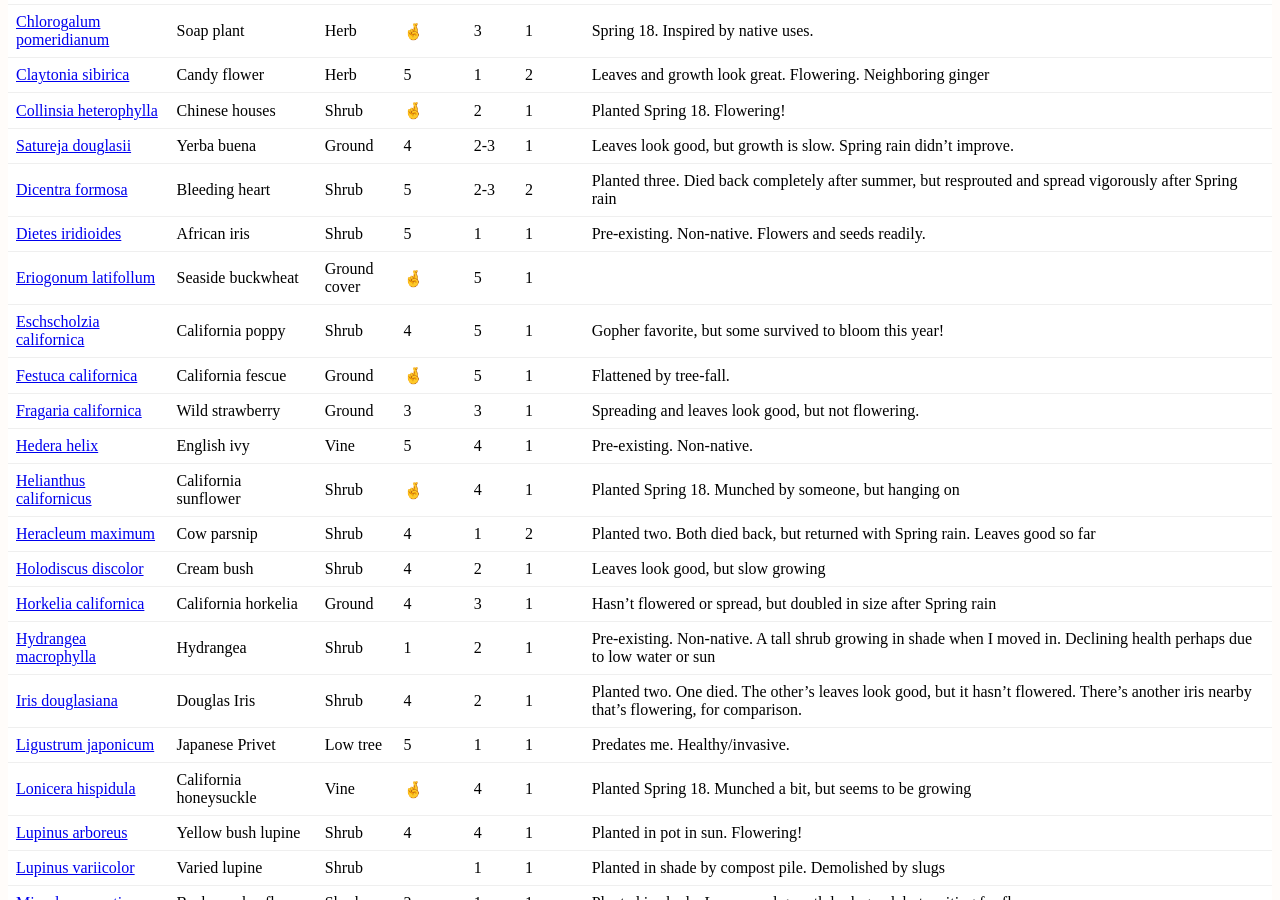
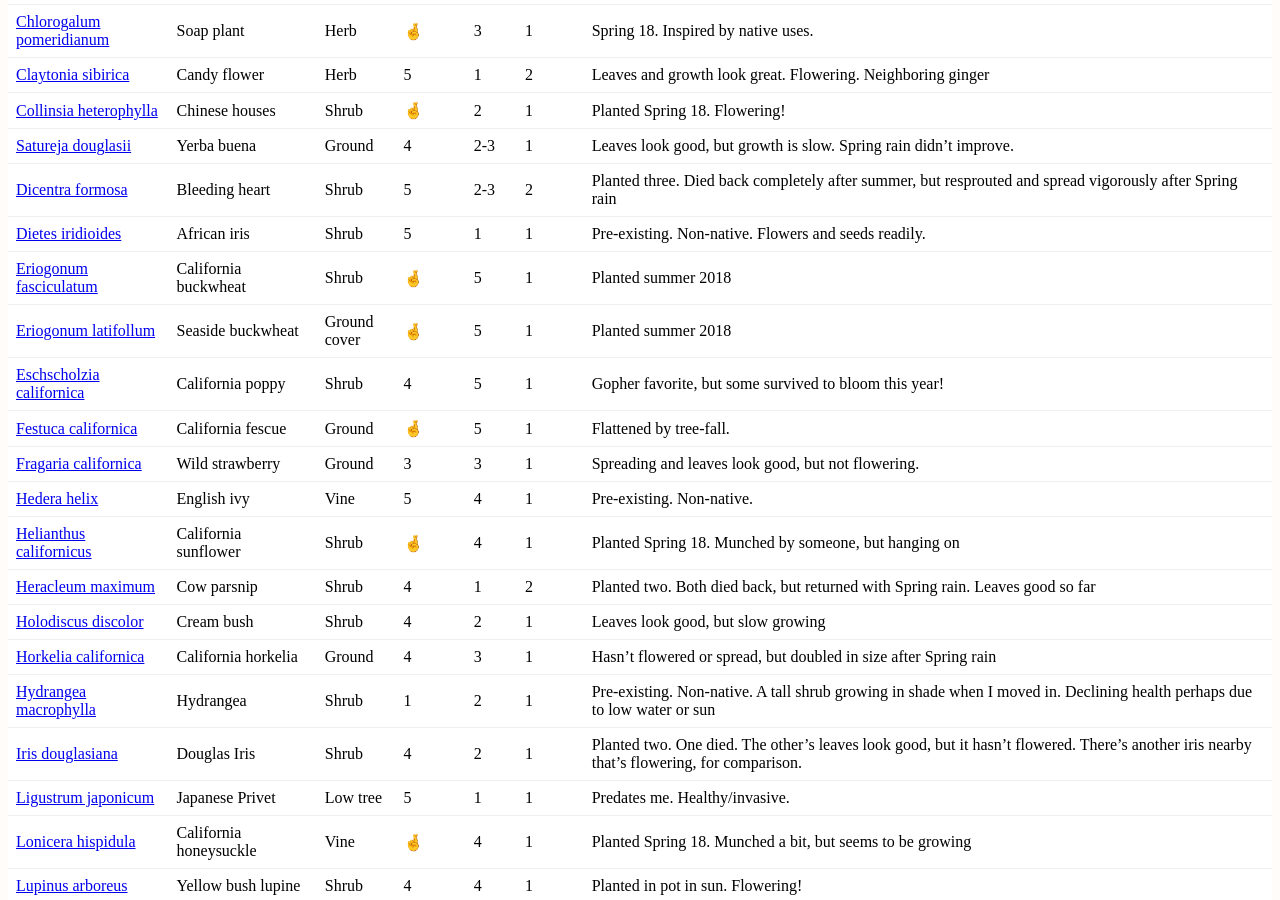
Before and after one commit to erikeldridge/erikeldridge.github.com, a Jekyll site: the page built from _posts/2018-05-22-coastal-sage-scrub-permaculture.md, in a window 1280 px wide and 900 px high, scrolled down 1141 px. Built offline with Jekyll 4.4.1, drawn with Linux system fonts in a browser that asks for light colours; nearby versions of some CDN libraries.

Commit message:
Update from Forestry.io - Updated 2018-05-22-coastal-sage-scrub-permaculture.md

```diff
--- a/_posts/2018-05-22-coastal-sage-scrub-permaculture.md
+++ b/_posts/2018-05-22-coastal-sage-scrub-permaculture.md
@@ -42,7 +42,8 @@
 | [Satureja douglasii](https://www.laspilitas.com/nature-of-california/plants/622--satureja-douglasii) | Yerba buena | Ground | 4 | 2-3 | 1 | Leaves look good, but growth is slow. Spring rain didn't improve. |
 | [Dicentra formosa](https://www.laspilitas.com/nature-of-california/plants/241--dicentra-formosa) | Bleeding heart | Shrub | 5 | 2-3 | 2 | Planted three. Died back completely after summer, but resprouted and spread vigorously after Spring rain |
 | [Dietes iridioides](https://www.inaturalist.org/taxa/129407-Dietes-iridioides) | African iris | Shrub | 5 | 1 | 1 | Pre-existing. Non-native. Flowers and seeds readily. |
-|[Eriogonum latifollum](https://www.inaturalist.org/taxa/57211-Eriogonum-latifolium)| Seaside buckwheat | Ground cover | 🤞  | 5 | 1 | |
+|[Eriogonum fasciculatum](https://www.inaturalist.org/taxa/54999-Eriogonum-fasciculatum)| California buckwheat | Shrub | 🤞  | 5 | 1 | Planted summer 2018 |
+|[Eriogonum latifollum](https://www.inaturalist.org/taxa/57211-Eriogonum-latifolium)| Seaside buckwheat | Ground cover | 🤞  | 5 | 1 | Planted summer 2018 |
 |[Eschscholzia californica](https://www.inaturalist.org/taxa/48225-Eschscholzia-californica)| California poppy | Shrub | 4 | 5 | 1 | Gopher favorite, but some survived to bloom this year! |
 | [Festuca californica](https://www.inaturalist.org/taxa/57169-Festuca-californica)  | California fescue | Ground | 🤞 | 5 | 1 | Flattened by tree-fall. |
 | [Fragaria californica](https://www.inaturalist.org/taxa/61095-Fragaria-vesca-californica) | Wild strawberry | Ground | 3 | 3 | 1 | Spreading and leaves look good, but not flowering. |
```
